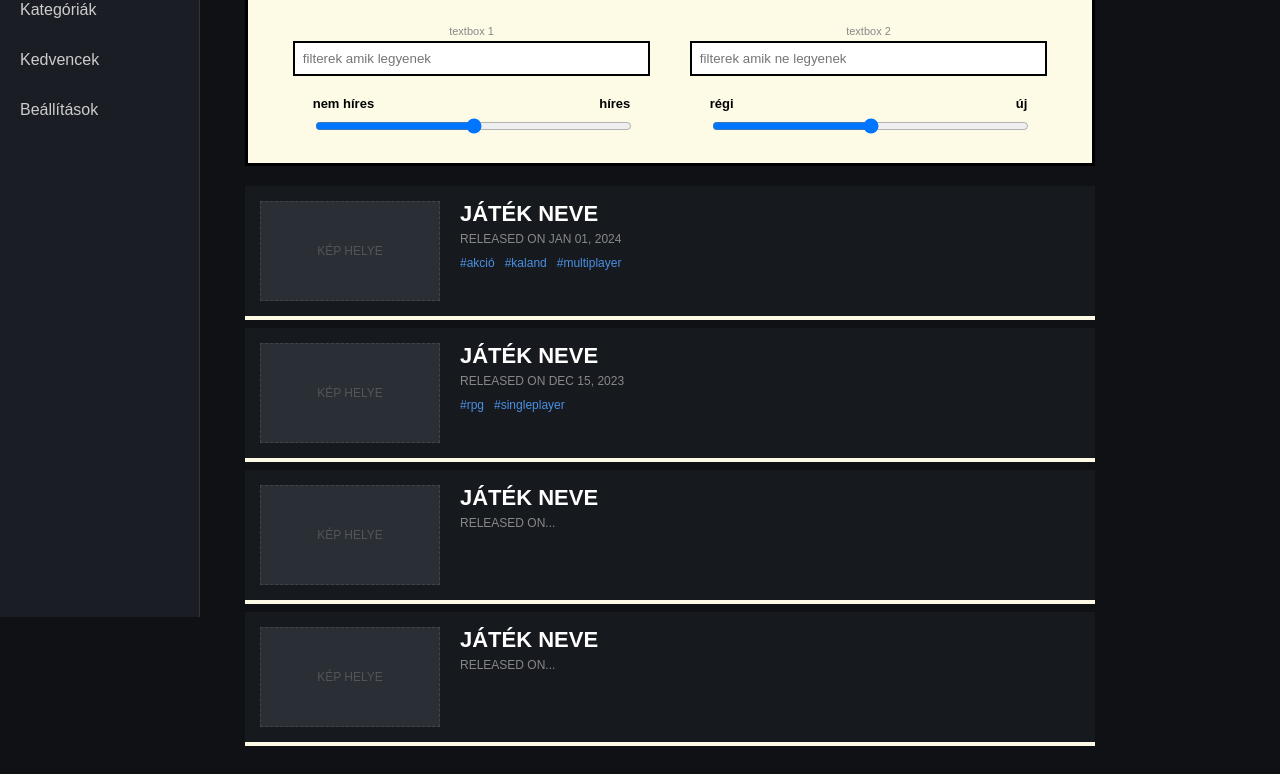
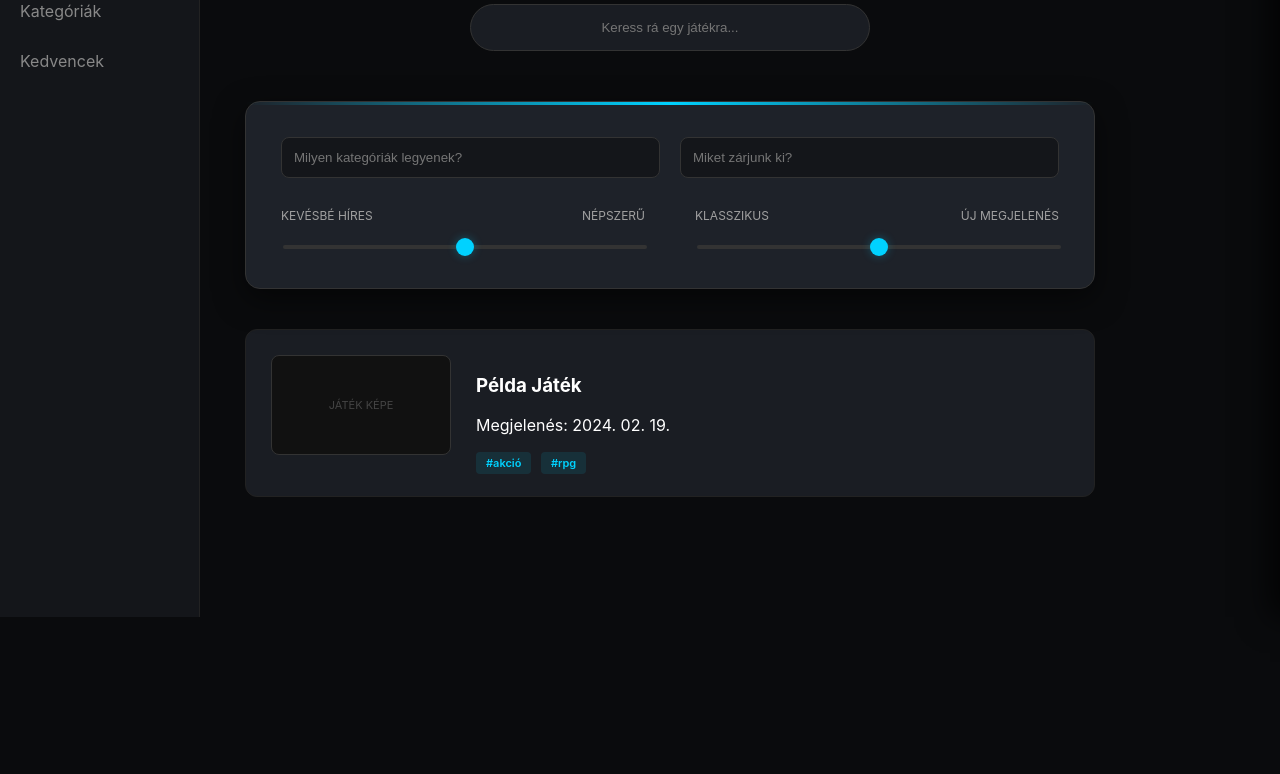
Before and after one commit to 23BAttila/Vizsgaremek, a plain HTML site: page Játék ajánló/index.html in a window 1280 px wide. Shown: the part 183-957 px from the top of the page. After the commit the page ends 800 px from the top, so only its background shows below. Drawn offline with Linux system fonts and the light colour scheme.

Commit message:
Refined UI and layout fixes

```diff
--- a/Játék ajánló/index.html
+++ b/Játék ajánló/index.html
@@ -3,56 +3,71 @@
 <head>
     <meta charset="UTF-8">
     <meta name="viewport" content="width=device-width, initial-scale=1.0">
-    <title>Játék Ajánló</title>
+    <title>GameHunt</title>
     <link rel="stylesheet" href="style.css">
 </head>
 <body>
 
+    <div id="category-panel" class="category-drawer">
+        <div class="drawer-header">
+            <h3>Kategóriák</h3>
+            <button id="close-drawer">&times;</button>
+        </div>
+        <ul class="category-list">
+            <li><a href="#">Akció</a></li>
+            <li><a href="#">RPG</a></li>
+            <li><a href="#">Horror</a></li>
+            <li><a href="#">Szimulátor</a></li>
+            <li><a href="#">Indie</a></li>
+            <li><a href="#">FPS</a></li>
+            <li><a href="#">Stratégia</a></li>
+        </ul>
+    </div>
+
     <div class="sidebar">
         <div class="sidebar-icon">☰</div>
         <nav class="sidebar-menu">
-            <a href="#"><span>Kezdőlap</span></a>
-            <a href="#"><span>Böngészés</span></a>
-            <a href="#"><span>Kategóriák</span></a>
+            <a href="index.html"><span>Kezdőlap</span></a>
+            <a href="#search-target"><span>Böngészés</span></a>
+            <a href="javascript:void(0)" id="open-categories"><span>Kategóriák</span></a>
             <a href="#"><span>Kedvencek</span></a>
-            <a href="#"><span>Beállítások</span></a>
         </nav>
     </div>
 
     <main class="main-content">
+        <div class="top-bar">
+            <button class="login-btn">Bejelentkezés</button>
+        </div>
+
         <header>
-            <button class="login-btn">bejelentkezés</button>
-            <h1>Játék ajánló</h1>
-            <div class="search-container">
-                <span class="label-hint">textbox 3</span>
-                <input type="text" placeholder="Játék neve" class="search-box">
+            <h1>GameHunt</h1>
+            <div class="search-container" id="search-target">
+                <input type="text" placeholder="Keress rá egy játékra..." class="search-box">
             </div>
         </header>
 
         <section class="filter-section">
             <div class="tag-inputs">
                 <div class="input-group">
-                    <span class="label-hint">textbox 1</span>
-                    <input type="text" placeholder="filterek amik legyenek">
+                    <input type="text" placeholder="Milyen kategóriák legyenek?">
                 </div>
                 <div class="input-group">
-                    <span class="label-hint">textbox 2</span>
-                    <input type="text" placeholder="filterek amik ne legyenek">
+                    <input type="text" placeholder="Miket zárjunk ki?">
                 </div>
             </div>
 
             <div class="sliders-container">
                 <div class="slider-group">
                     <div class="slider-labels">
-                        <span>nem híres</span>
-                        <span>híres</span>
+                        <span>Kevésbé híres</span>
+                        <span>Népszerű</span>
                     </div>
                     <input type="range" min="0" max="100" class="custom-slider">
                 </div>
                 <div class="slider-group">
                     <div class="slider-labels">
-                        <span>régi</span>
-                        <span>új</span>
+                        <span>Klasszikus</span>
+                        <span>Új megjelenés</span>
                     </div>
                     <input type="range" min="0" max="100" class="custom-slider">
                 </div>
@@ -60,43 +75,33 @@
         </section>
 
         <section class="game-list">
-
             <div class="game-card">
-                <div class="game-img-placeholder">KÉP HELYE</div>
+                <div class="game-img-placeholder">JÁTÉK KÉPE</div>
                 <div class="game-info">
-                    <h3>JÁTÉK NEVE</h3>
-                    <p class="release-date">RELEASED ON JAN 01, 2024</p>
+                    <h3>Példa Játék</h3>
+                    <p class="release-date">Megjelenés: 2024. 02. 19.</p>
                     <div class="tags">
                         <span class="tag">#akció</span>
-                        <span class="tag">#kaland</span>
-                        <span class="tag">#multiplayer</span>
+                        <span class="tag">#rpg</span>
                     </div>
                 </div>
             </div>
-
-            <div class="game-card">
-                <div class="game-img-placeholder">KÉP HELYE</div>
-                <div class="game-info">
-                    <h3>JÁTÉK NEVE</h3>
-                    <p class="release-date">RELEASED ON DEC 15, 2023</p>
-                    <div class="tags">
-                        <span class="tag">#rpg</span>
-                        <span class="tag">#singleplayer</span>
-                    </div>
-                </div>
-            </div>
-
-            <div class="game-card">
-                <div class="game-img-placeholder">KÉP HELYE</div>
-                <div class="game-info"><h3>JÁTÉK NEVE</h3><p class="release-date">RELEASED ON...</p></div>
-            </div>
-            <div class="game-card">
-                <div class="game-img-placeholder">KÉP HELYE</div>
-                <div class="game-info"><h3>JÁTÉK NEVE</h3><p class="release-date">RELEASED ON...</p></div>
-            </div>
-
         </section>
     </main>
 
+    <script>
+        const drawer = document.getElementById('category-panel');
+        const openBtn = document.getElementById('open-categories');
+        const closeBtn = document.getElementById('close-drawer');
+
+        openBtn.onclick = () => drawer.classList.add('open');
+        closeBtn.onclick = () => drawer.classList.remove('open');
+
+        window.onclick = (event) => {
+            if (event.target == drawer) {
+                drawer.classList.remove('open');
+            }
+        }
+    </script>
 </body>
 </html>
--- a/Játék ajánló/style.css
+++ b/Játék ajánló/style.css
@@ -1,103 +1,61 @@
 :root {
-    --bg-dark: #0f1115;
-    --sidebar-bg: #1a1d23;
-    --card-bg: #16191e;
-    --filter-yellow: #fdfae6;
-    --accent-blue: #4a90e2;
+    --bg-dark: #0a0b0d;
+    --sidebar-bg: #14161a;
+    --card-bg: #1a1d23;
+    --panel-bg: #1e2229;
+    --accent-blue: #00d2ff;
+    --accent-glow: rgba(0, 210, 255, 0.3);
     --text-white: #ffffff;
-    --text-gray: #888888;
+    --text-gray: #a0a0a0;
 }
 
-* {
-    box-sizing: border-box;
-}
+* { box-sizing: border-box; }
+html { scroll-behavior: smooth; }
 
 body {
     margin: 0;
-    padding: 0;
-    font-family: 'Arial', sans-serif;
+    font-family: 'Inter', 'Segoe UI', Arial, sans-serif;
     background-color: var(--bg-dark);
     color: var(--text-white);
     display: flex;
-    min-height: 100vh;
+    overflow-x: hidden;
 }
 
-::-webkit-scrollbar {
-    width: 10px;
-}
-
-::-webkit-scrollbar-track {
-    background: var(--bg-dark);
-}
-
-::-webkit-scrollbar-thumb {
-    background: #333;
-    border-radius: 5px;
-    border: 2px solid var(--bg-dark);
-}
-
-::-webkit-scrollbar-thumb:hover {
-    background: var(--accent-blue);
-}
+::-webkit-scrollbar { width: 8px; }
+::-webkit-scrollbar-track { background: var(--bg-dark); }
+::-webkit-scrollbar-thumb { background: #333; border-radius: 10px; }
+::-webkit-scrollbar-thumb:hover { background: var(--accent-blue); }
 
 .sidebar {
-    width: 60px;
-    height: 100vh;
+    width: 60px; height: 100vh;
     background-color: var(--sidebar-bg);
-    position: fixed;
-    left: 0;
-    top: 0;
-    transition: width 0.3s cubic-bezier(0.4, 0, 0.2, 1);
-    overflow: hidden;
-    display: flex;
-    flex-direction: column;
-    border-right: 1px solid #333;
-    z-index: 1000;
+    position: fixed; left: 0; top: 0;
+    transition: width 0.3s ease;
+    overflow: hidden; display: flex; flex-direction: column;
+    border-right: 1px solid #222; z-index: 1000;
 }
+.sidebar:hover { width: 200px; }
+.sidebar-icon { min-width: 60px; padding: 20px 0; text-align: center; font-size: 24px; color: var(--accent-blue); }
+.sidebar-menu a {
+    display: flex; align-items: center; color: #888; text-decoration: none;
+    height: 50px; padding-left: 20px; white-space: nowrap;
+    opacity: 0; visibility: hidden; transition: 0.2s;
+}
+.sidebar:hover .sidebar-menu a { opacity: 1; visibility: visible; }
+.sidebar-menu a:hover { background: #252a33; color: var(--accent-blue); }
 
-.sidebar:hover {
-    width: 200px;
+.category-drawer {
+    position: fixed; top: 0; right: -320px;
+    width: 320px; height: 100vh;
+    background-color: var(--sidebar-bg);
+    box-shadow: -10px 0 30px rgba(0,0,0,0.8);
+    transition: right 0.4s ease;
+    z-index: 2000; padding: 30px;
+    border-left: 2px solid var(--accent-blue);
 }
-
-.sidebar-icon {
-    min-width: 60px;
-    padding: 20px 0;
-    text-align: center;
-    font-size: 24px;
-    cursor: pointer;
-    color: var(--accent-blue);
-}
-
-.sidebar-menu {
-    display: flex;
-    flex-direction: column;
-    list-style: none;
-    padding: 0;
-    margin: 0;
-}
-
-.sidebar-menu a {
-    display: flex;
-    align-items: center;
-    color: #ccc;
-    text-decoration: none;
-    height: 50px;
-    padding-left: 20px;
-    white-space: nowrap;
-    opacity: 0;
-    visibility: hidden;
-    transition: opacity 0.2s ease, background 0.2s;
-}
-
-.sidebar:hover .sidebar-menu a {
-    opacity: 1;
-    visibility: visible;
-}
-
-.sidebar-menu a:hover {
-    background-color: rgba(255, 255, 255, 0.05);
-    color: white;
-}
+.category-drawer.open { right: 0; }
+.drawer-header { display: flex; justify-content: space-between; align-items: center; margin-bottom: 30px; }
+#close-drawer { background: none; border: none; color: white; font-size: 32px; cursor: pointer; }
 
 .main-content {
     margin-left: 60px;
@@ -106,106 +64,83 @@ body {
     flex-direction: column;
     align-items: center;
     padding: 20px;
-}
-
-header {
-    width: 100%;
-    max-width: 850px;
-    text-align: center;
-    margin-bottom: 30px;
     position: relative;
 }
 
-.login-btn {
+.top-bar {
+    width: 100%;
+    display: flex;
+    justify-content: flex-end;
+    padding: 10px 20px;
     position: absolute;
-    right: 0;
-    top: 0;
-    background: transparent;
-    border: 2px solid white;
-    color: white;
-    padding: 5px 15px;
-    cursor: pointer;
+    top: 20px;
+    right: 20px;
 }
 
-h1 { font-size: 48px; margin: 10px 0; font-weight: normal; }
+.login-btn {
+    background: transparent; border: 1px solid var(--accent-blue);
+    color: var(--accent-blue); padding: 8px 24px; cursor: pointer;
+    border-radius: 20px; transition: 0.3s;
+    font-weight: 600; text-transform: uppercase; font-size: 11px;
+}
+.login-btn:hover { background: var(--accent-blue); color: black; box-shadow: 0 0 15px var(--accent-glow); }
+
+header { width: 100%; max-width: 850px; text-align: center; margin-top: 60px; margin-bottom: 50px; }
+
+h1 {
+    font-size: 72px; margin: 0; font-weight: 800;
+    background: linear-gradient(to bottom, #fff, #444);
+    -webkit-background-clip: text; -webkit-text-fill-color: transparent;
+}
 
 .search-box {
-    width: 350px;
-    padding: 10px;
-    border: 2px solid #000;
-    text-align: center;
+    width: 400px; padding: 15px; background: #1a1d23;
+    border: 1px solid #333; color: white; text-align: center;
+    border-radius: 30px; margin-top: 20px; outline: none; transition: 0.3s;
+}
+.search-box:focus { border-color: var(--accent-blue); box-shadow: 0 0 10px var(--accent-glow); }
+
+.filter-section {
+    background-color: var(--panel-bg);
+    width: 100%; max-width: 850px;
+    padding: 35px; border-radius: 15px;
+    border: 1px solid #333; box-shadow: 0 10px 30px rgba(0,0,0,0.5);
+    margin-bottom: 40px; position: relative;
+}
+.filter-section::before {
+    content: ""; position: absolute; top: 0; left: 0; width: 100%; height: 3px;
+    background: linear-gradient(90deg, transparent, var(--accent-blue), transparent);
 }
 
-.label-hint {
-    display: block;
-    font-size: 11px;
-    color: var(--text-gray);
-    margin-bottom: 4px;
+.tag-inputs { display: flex; justify-content: space-between; margin-bottom: 30px; gap: 20px; }
+.input-group { width: 50%; }
+.input-group input { width: 100%; padding: 12px; background: #14161a; border: 1px solid #333; color: white; border-radius: 8px; }
+
+.sliders-container { display: flex; justify-content: space-between; gap: 50px; }
+.slider-group { width: 50%; }
+.slider-labels { display: flex; justify-content: space-between; font-size: 12px; color: var(--text-gray); margin-bottom: 10px; text-transform: uppercase; }
+
+.custom-slider { width: 100%; appearance: none; height: 4px; background: #333; border-radius: 2px; outline: none; }
+.custom-slider::-webkit-slider-thumb {
+    appearance: none; width: 18px; height: 18px; background: var(--accent-blue);
+    border-radius: 50%; cursor: pointer; box-shadow: 0 0 10px var(--accent-glow);
 }
 
-.filter-section {
-    background-color: var(--filter-yellow);
-    width: 100%;
-    max-width: 850px;
-    padding: 25px;
-    border: 3px solid #000;
-    color: black;
-    margin-bottom: 20px;
+.game-list { width: 100%; max-width: 850px; }
+.game-card {
+    display: flex; background: var(--card-bg); margin-bottom: 15px; padding: 25px;
+    border-radius: 12px; border: 1px solid #222; transition: 0.3s;
+}
+.game-card:hover { transform: translateY(-5px); border-color: var(--accent-blue); }
+
+.game-img-placeholder {
+    width: 180px; height: 100px; background: #111; border: 1px solid #333;
+    display: flex; align-items: center; justify-content: center;
+    color: #444; font-size: 11px; margin-right: 25px; flex-shrink: 0; border-radius: 8px;
 }
 
-.tag-inputs {
-    display: flex;
-    justify-content: space-around;
-    margin-bottom: 20px;
-}
+.category-list { list-style: none; padding: 0; }
+.category-list a { color: #aaa; text-decoration: none; display: block; padding: 10px 0; transition: 0.2s; }
+.category-list a:hover { color: var(--accent-blue); padding-left: 10px; }
 
-.input-group { width: 45%; text-align: center; }
-.input-group input { width: 100%; padding: 8px; border: 2px solid #000; }
-
-.sliders-container {
-    display: flex;
-    justify-content: space-around;
-}
-
-.slider-group { width: 40%; }
-.slider-labels {
-    display: flex;
-    justify-content: space-between;
-    font-weight: bold;
-    font-size: 13px;
-    margin-bottom: 5px;
-}
-
-.custom-slider { width: 100%; cursor: pointer; }
-
-.game-list {
-    width: 100%;
-    max-width: 850px;
-}
-
-.game-card {
-    display: flex;
-    background-color: var(--card-bg);
-    margin-bottom: 8px;
-    padding: 15px;
-    border-bottom: 4px solid var(--filter-yellow);
-}
-
-.game-img-placeholder {
-    width: 180px;
-    height: 100px;
-    background-color: #2a2e35;
-    border: 1px dashed #444;
-    display: flex;
-    align-items: center;
-    justify-content: center;
-    color: #555;
-    font-size: 12px;
-    margin-right: 20px;
-    flex-shrink: 0;
-}
-
-.game-info h3 { margin: 0; font-size: 22px; }
-.release-date { color: var(--text-gray); font-size: 12px; margin: 5px 0 10px 0; }
-.tags { display: flex; gap: 10px; }
-.tag { color: var(--accent-blue); font-size: 12px; }
+.tag { color: var(--accent-blue); background: rgba(0, 210, 255, 0.1); padding: 4px 10px; border-radius: 4px; font-size: 11px; font-weight: 600; margin-right: 5px; }
```
